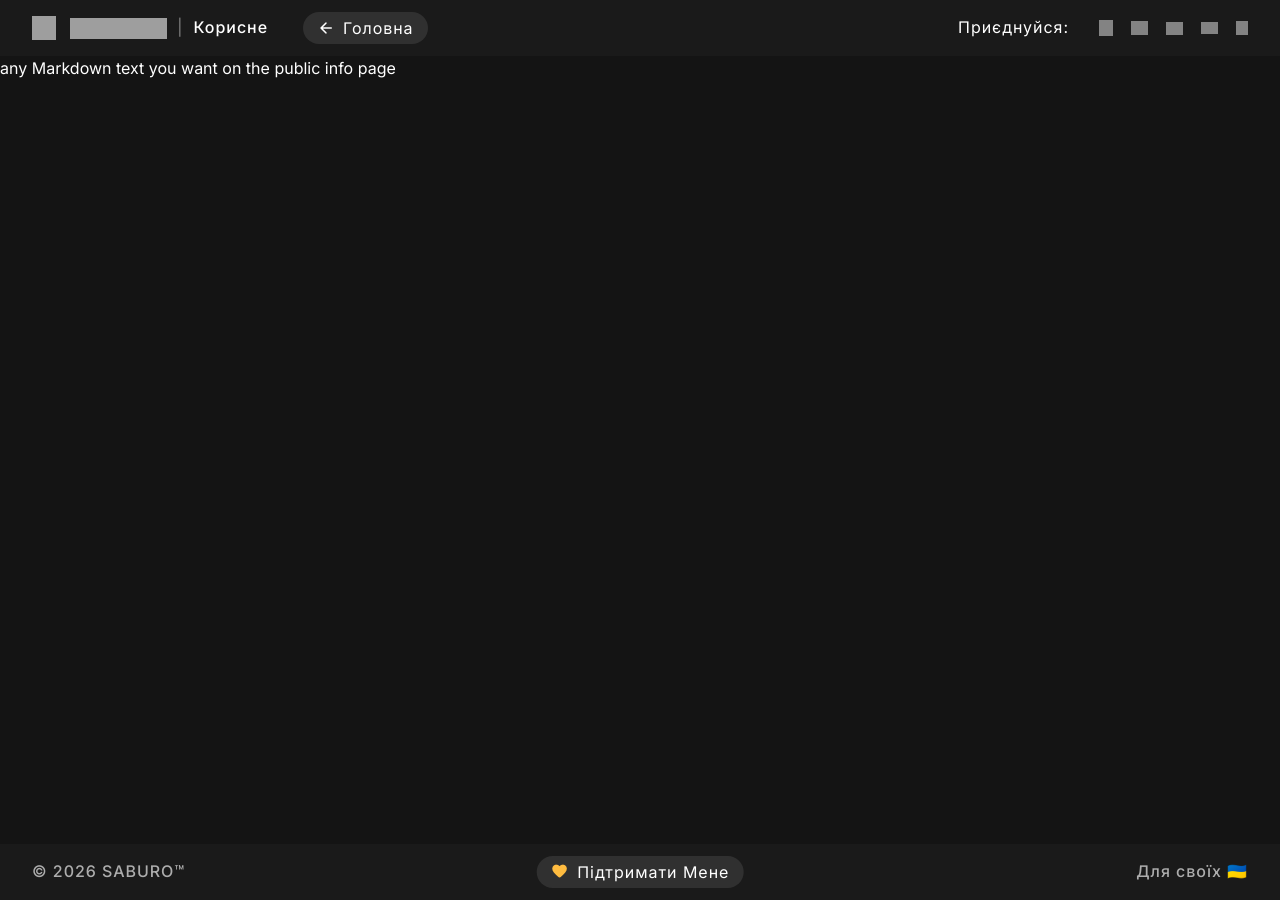
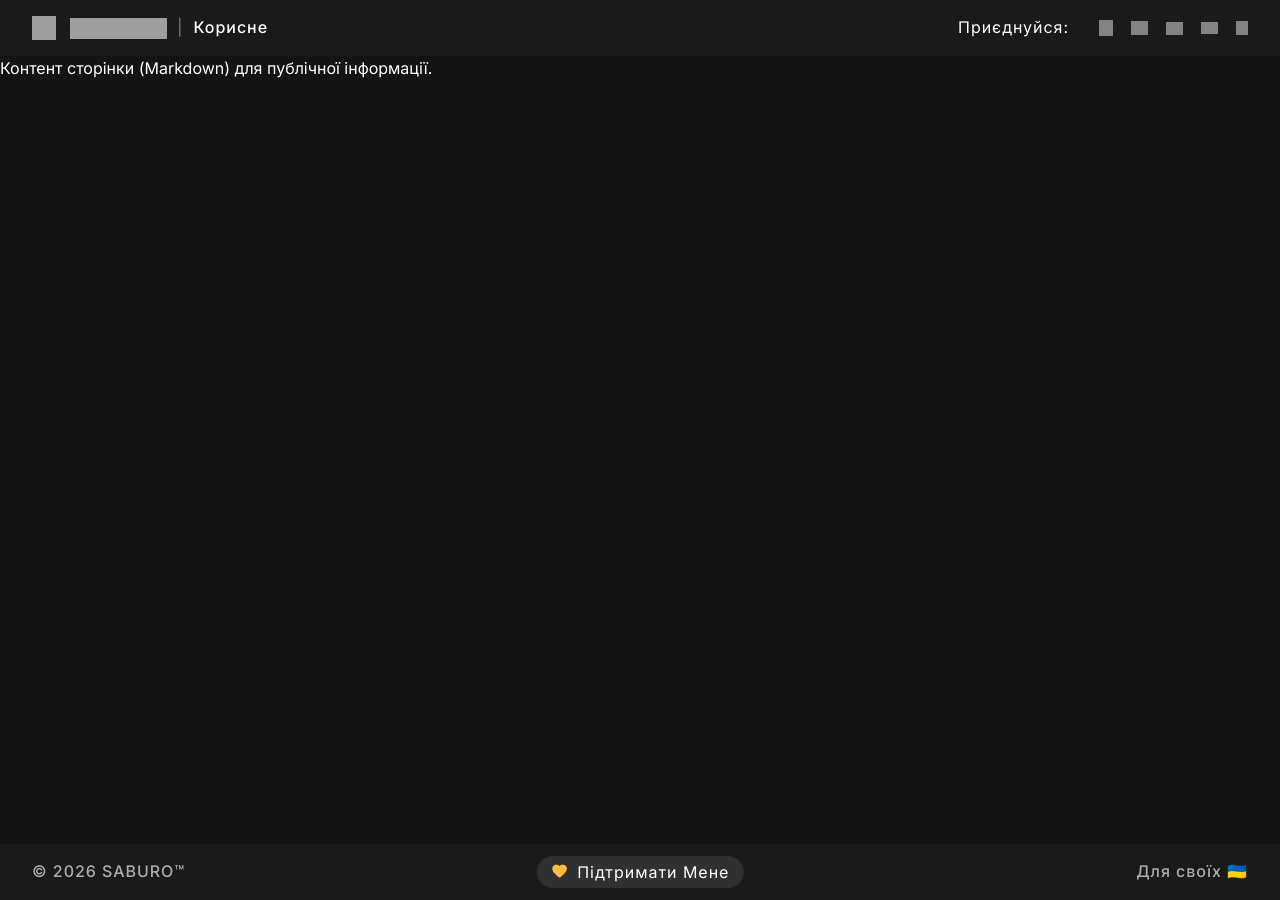
Before and after one commit to iamsaburo/iamsaburo.github.io, a Jekyll site: the page built from _blocks/art-community.md, in a window 1280 px wide. Built offline with Jekyll 4.4.1, drawn with Linux system fonts in a browser that asks for light colours; grey boxes are pictures that could not be loaded.

Commit message:
Update art-community.md

```diff
--- a/_blocks/art-community.md
+++ b/_blocks/art-community.md
@@ -2,10 +2,11 @@
 title: Art Community
 slug: art-community
 image: https://i.postimg.cc/JzZmjqMr/Pxl-Art-GIF-TG.gif
-description: short text for the homepage card
-layout: block-info
-back_url: /
-back_label: Головна
+gif_image: https://i.postimg.cc/JzZmjqMr/Pxl-Art-GIF-TG.gif
+categories:
+  - StreamElements
+  - Twitch
+description: Отримуйте ексклюзивні дизайни
 ---
 
-any Markdown text you want on the public info page
+Контент сторінки (Markdown) для публічної інформації.
```
